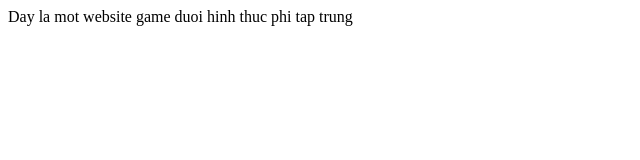
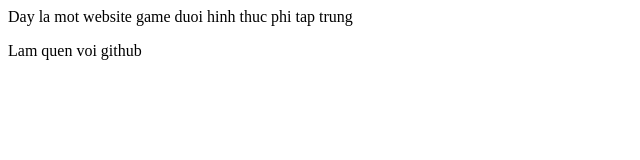
Before and after one commit to HieuLajj/js, a plain HTML site: page index.html in a window 1280 px wide. Shown: the whole page, without its empty margins (0-640 px from the left). Drawn offline with Linux system fonts and the light colour scheme.

Commit message:
secondcommit

```diff
--- a/index.html
+++ b/index.html
@@ -7,6 +7,7 @@
 </head>
 <body>
     <p>Day la mot website game duoi hinh thuc phi tap trung</p>
+    <p>Lam quen voi github</p>
     <script>
         alert("hello nguoi anh em");
     </script>
```
